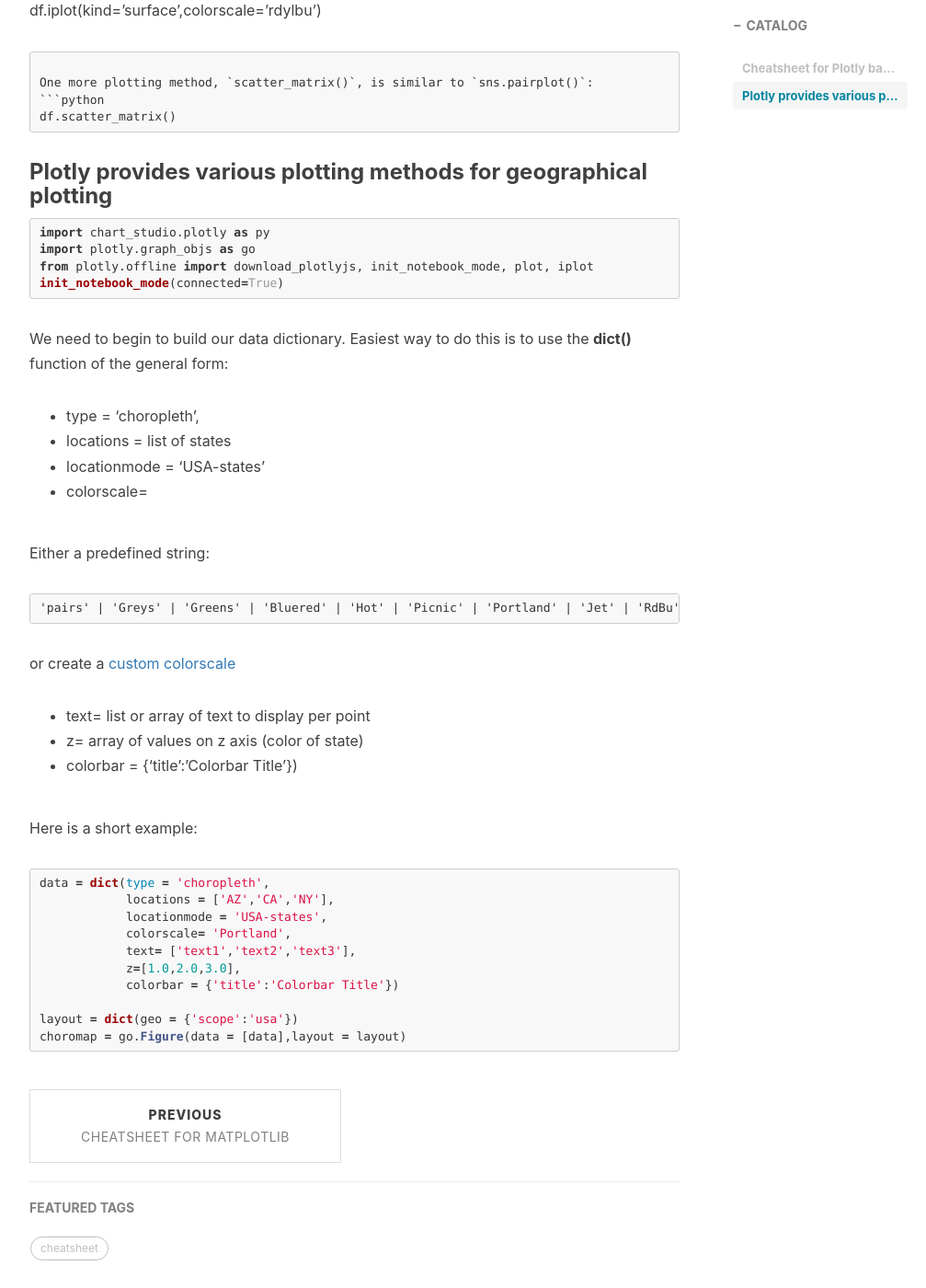
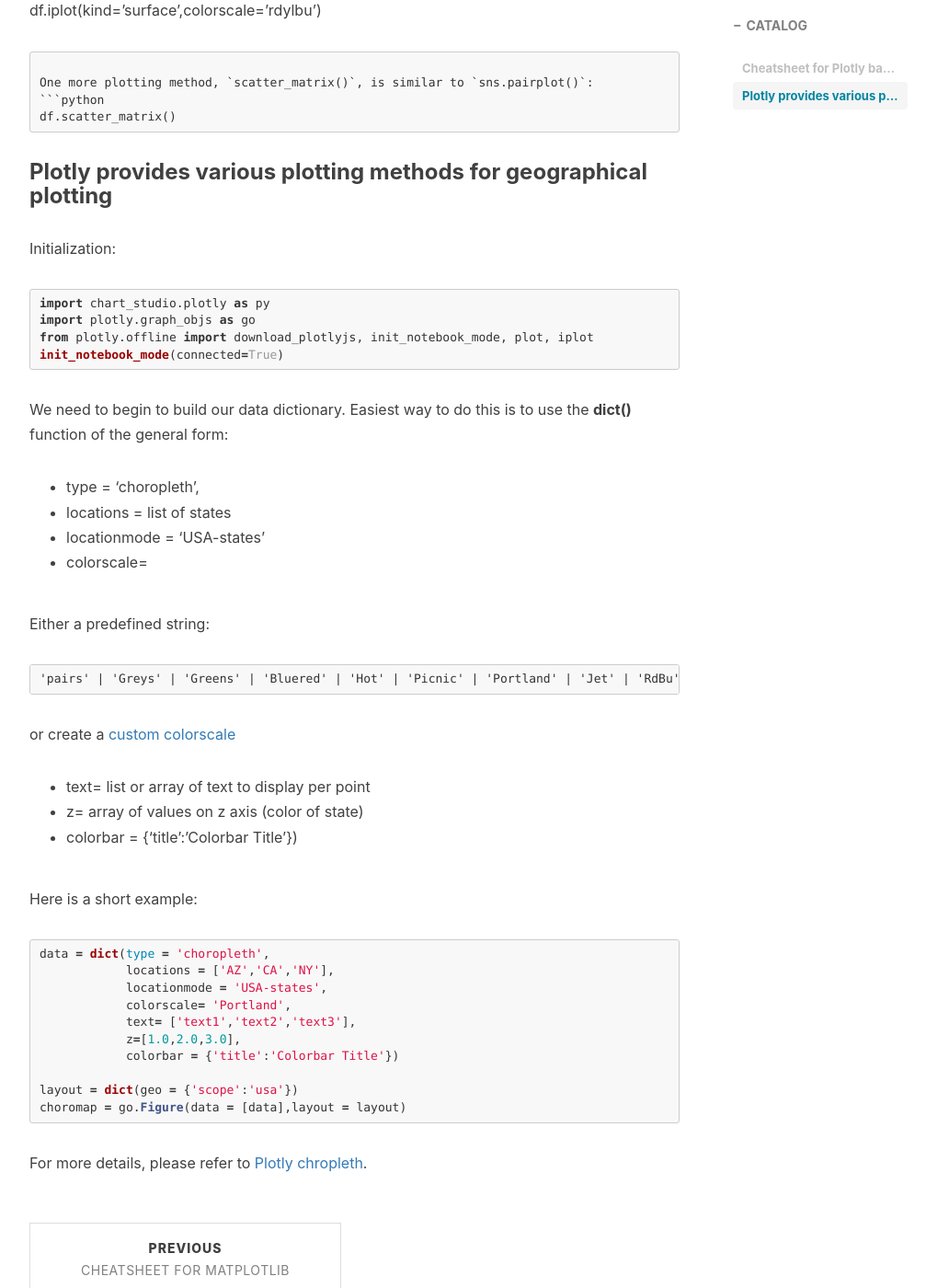
Before and after one commit to Bearxcave/Bearxcave.github.io, a Jekyll site: the page built from _posts/2021-03-02-cheatsheet-plotly.md, in a window 1280 px wide and 1400 px high, scrolled down 1315 px. Shown: the whole window at 92% size, without its empty margins (233-1240 px from the left). Built offline with Jekyll 4.4.1, drawn with Linux system fonts in a browser that asks for light colours; nearby versions of some CDN libraries; comment, search, counter and statistics services are not loaded.

Commit message:
Update 2021-03-02-cheatsheet-plotly.md

````diff
--- a/_posts/2021-03-02-cheatsheet-plotly.md
+++ b/_posts/2021-03-02-cheatsheet-plotly.md
@@ -49,6 +49,7 @@
 ```
 
 ### Plotly provides various plotting methods for geographical plotting
+Initialization:
 ```python
 import chart_studio.plotly as py
 import plotly.graph_objs as go
@@ -86,3 +87,5 @@
 layout = dict(geo = {'scope':'usa'})
 choromap = go.Figure(data = [data],layout = layout)
 ```
+
+For more details, please refer to [Plotly chropleth](https://plotly.com/python/reference/#choropleth).
````
